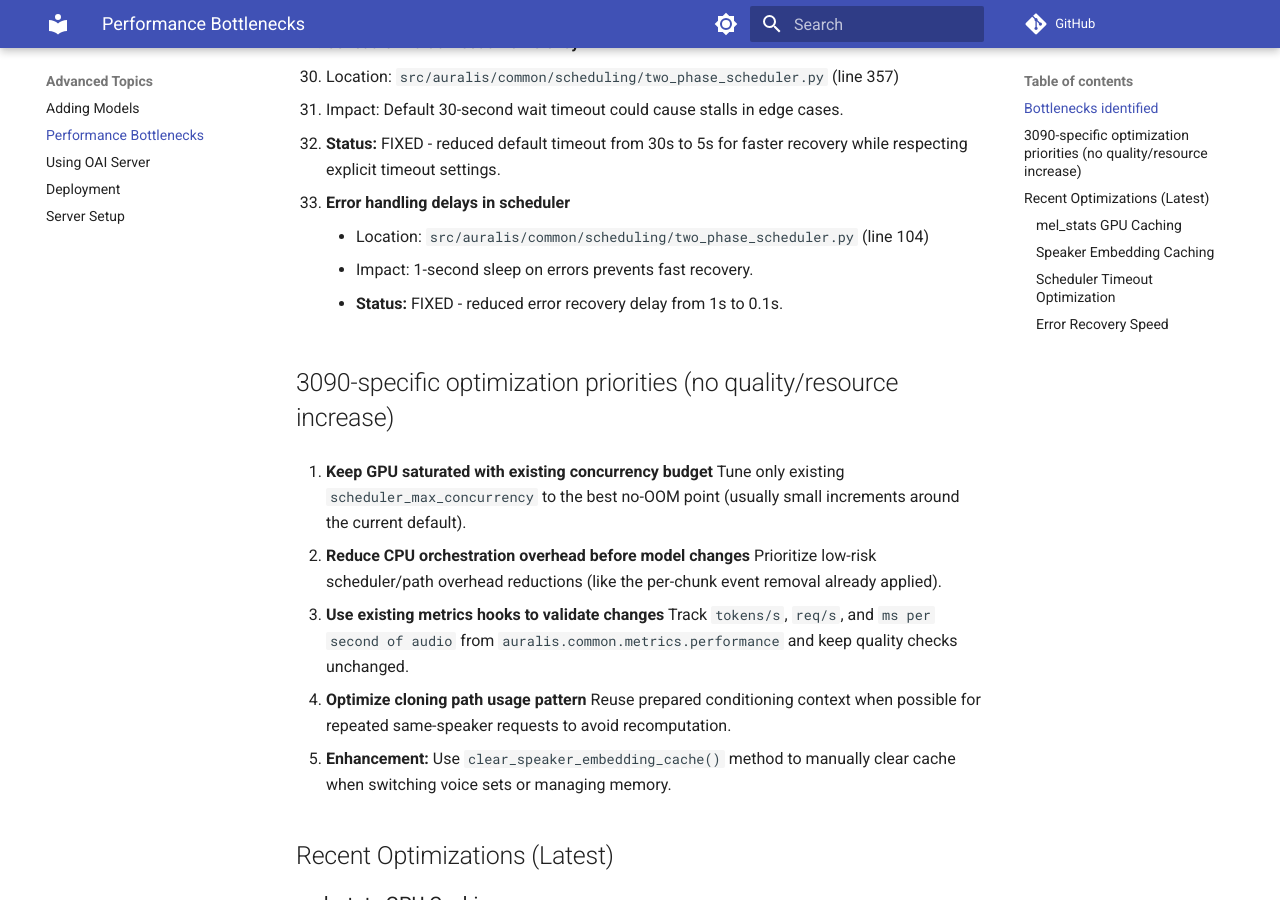
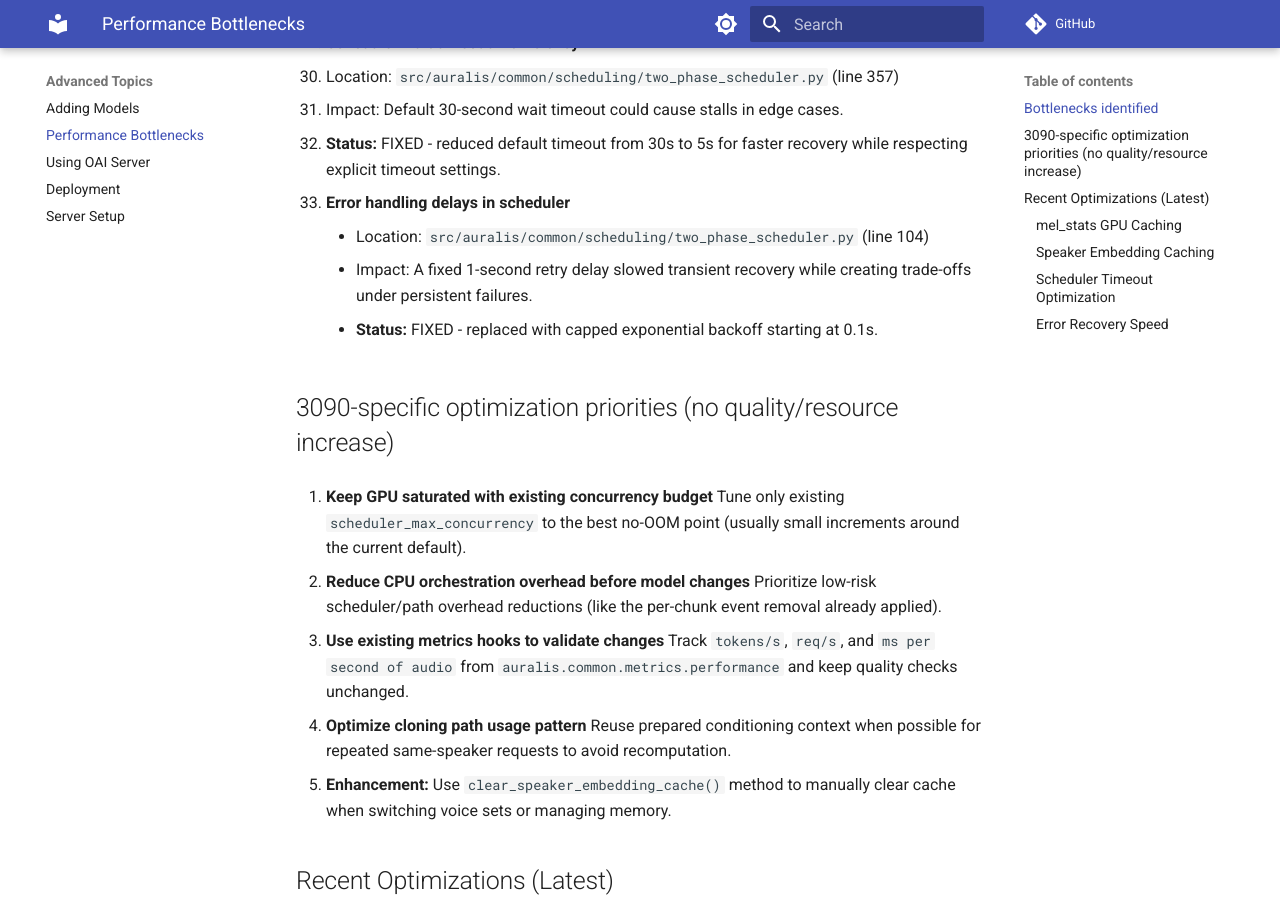
Before and after one commit to groxaxo/Auralis-Enhanced, an MkDocs documentation site: the page built from docs/advanced/performance-bottlenecks.md, in a window 1280 px wide and 900 px high, scrolled down 1485 px. Built offline with MkDocs 1.6.1 and Material for MkDocs 9.7.7, drawn with Linux system fonts in a browser that asks for light colours; comment, search, counter and statistics services are not loaded.

Commit message:
docs: align scheduler recovery notes
Agent-Logs-Url: https://github.com/groxaxo/Auralis-Enhanced/sessions/bbb77739-40b7-4e80-b42a-45824ca4dc45

Co-authored-by: groxaxo <76023196+groxaxo@users.noreply.github.com>

```diff
--- a/docs/advanced/performance-bottlenecks.md
+++ b/docs/advanced/performance-bottlenecks.md
@@ -47,8 +47,8 @@ This page tracks bottlenecks observed in the current inference pipeline and opti
 
 10. **Error handling delays in scheduler**
     - Location: `src/auralis/common/scheduling/two_phase_scheduler.py` (line 104)
-    - Impact: 1-second sleep on errors prevents fast recovery.
-    - **Status:** FIXED - reduced error recovery delay from 1s to 0.1s.
+    - Impact: A fixed 1-second retry delay slowed transient recovery while creating trade-offs under persistent failures.
+    - **Status:** FIXED - replaced with capped exponential backoff starting at 0.1s.
 
 ## 3090-specific optimization priorities (no quality/resource increase)
 
```
